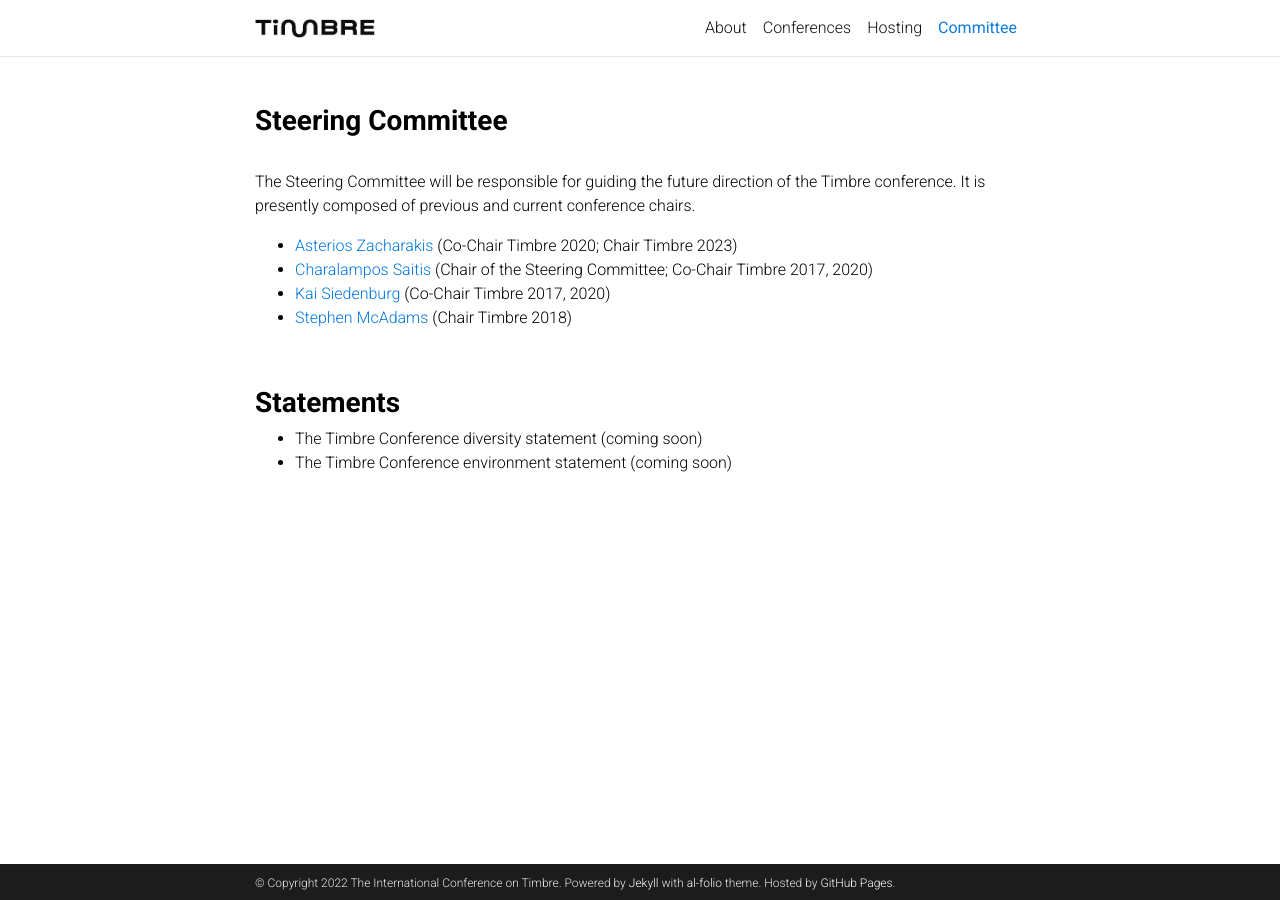
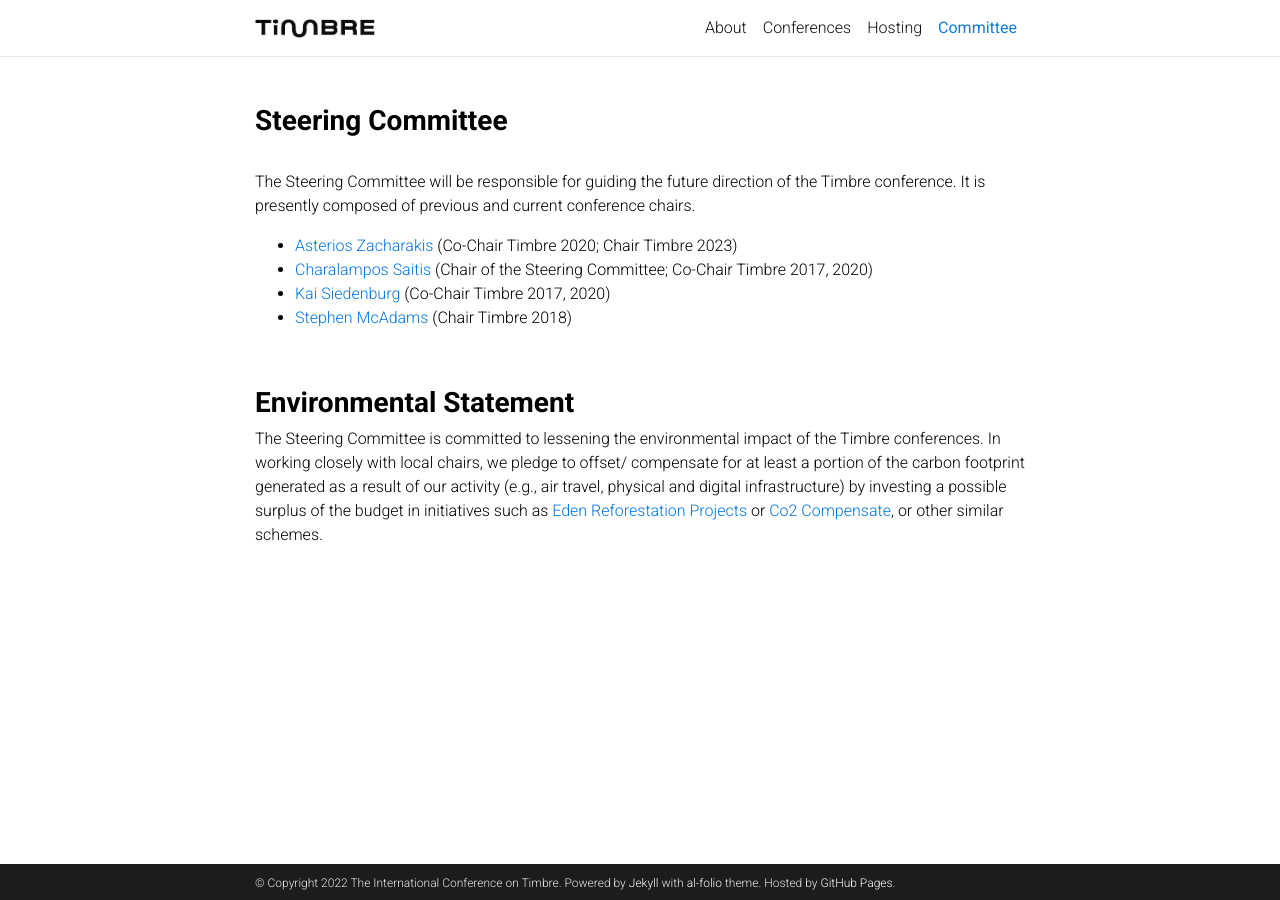
Before and after one commit to timbre-conference/timbre-conference.github.io, a Jekyll site: the page built from _pages/committee.md, in a window 1280 px wide. Built offline with Jekyll 4.4.1, drawn with Linux system fonts in a browser that asks for light colours; comment, search, counter and statistics services are not loaded; a style sheet for code colours, icons or effects is not loaded.

Commit message:
Update committee.md

```diff
--- a/_pages/committee.md
+++ b/_pages/committee.md
@@ -21,7 +21,9 @@ The Steering Committee will be responsible for guiding the future direction of t
 * [Stephen McAdams](https://www.mcgill.ca/mpcl/) (Chair Timbre 2018)
 
 <br>
-<h3>Statements</h3>
+<h3>Environmental Statement</h3>
 
-* The Timbre Conference diversity statement (coming soon)
-* The Timbre Conference environment statement (coming soon)
+The Steering Committee is committed to lessening the environmental impact of the Timbre conferences. In working closely with local chairs, we pledge to offset/ compensate for at least a portion of the carbon footprint generated as a result of our activity (e.g., air travel, physical and digital infrastructure) by investing a possible surplus of the budget in initiatives such as [Eden Reforestation Projects](https://www.edenprojects.org/) or [Co2 Compensate](https://www.co2compensate.org/home), or other similar schemes.
+
+<!-- * The Timbre Conference diversity statement (coming soon) -->
+<!-- * The Timbre Conference environment statement (coming soon) -->
```
